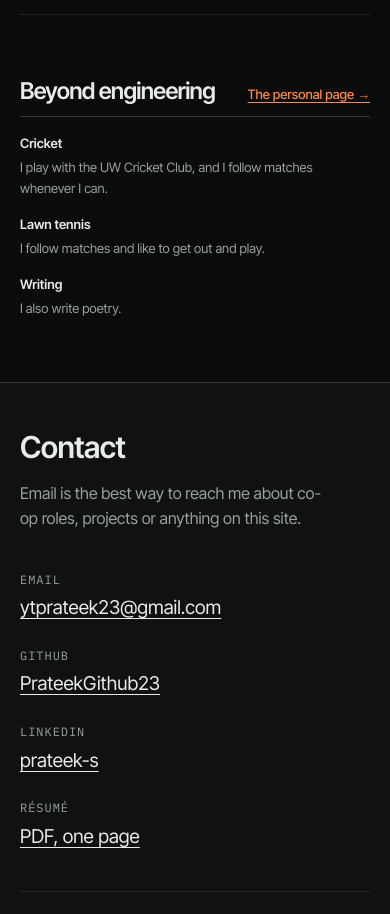
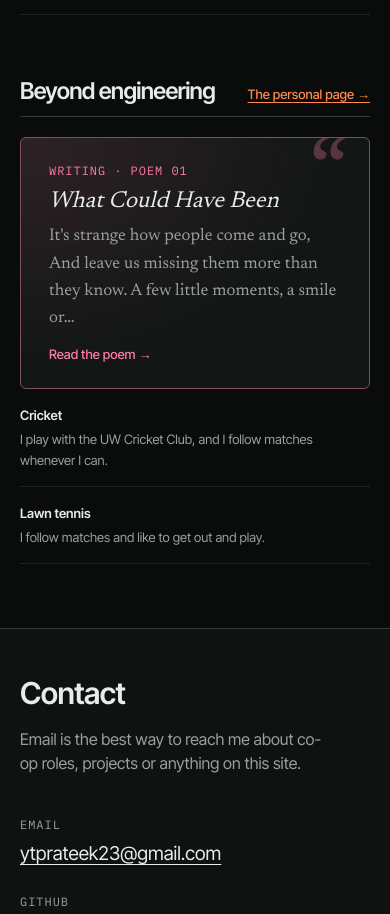
Before and after one commit to PrateekGithub23/personal-portfolio, a Next.js app: page / in a window 390 px wide. Shown: the part 8348-9262 px from the top of the page. Built offline with nearby package versions, Linux system fonts and the light colour scheme; no server answers.

Commit message:
Put poetry first on the personal page and highlight it on the homepage
- Beyond: featured poem card with its opening stanza, numbered list for more
  poems, sports cards below
- Homepage: highlighted link to the latest poem in the Beyond section

```diff
--- a/src/app/page.module.css
+++ b/src/app/page.module.css
@@ -734,14 +734,106 @@ a.chip:hover {
   letter-spacing: -0.03em;
 }
 
+.beyondGrid {
+  display: grid;
+  grid-template-columns: minmax(0, 7fr) minmax(0, 5fr);
+  gap: var(--col-gap);
+  padding-top: 1.25rem;
+  align-items: start;
+}
+
+/* Highlighted link to the latest poem. */
+.poemHighlight {
+  --poem: var(--hue-fitletter);
+  position: relative;
+  display: grid;
+  gap: 0.5rem;
+  padding: 1.5rem 1.75rem;
+  border: 1px solid color-mix(in srgb, var(--poem) 35%, var(--rule-strong));
+  border-radius: var(--radius);
+  background:
+    radial-gradient(
+      ellipse at 0% 0%,
+      color-mix(in srgb, var(--poem) 12%, transparent),
+      transparent 65%
+    ),
+    var(--plate);
+  text-decoration: none;
+  color: var(--ink);
+  overflow: hidden;
+  transition:
+    border-color var(--dur) var(--ease),
+    transform var(--dur) var(--ease),
+    box-shadow var(--dur) var(--ease);
+}
+
+.poemHighlight::after {
+  content: "\201C";
+  position: absolute;
+  right: 1.25rem;
+  top: -0.5rem;
+  font-family: var(--font-serif);
+  font-size: 6rem;
+  line-height: 1;
+  color: color-mix(in srgb, var(--poem) 30%, transparent);
+}
+
+.poemHighlight:hover {
+  color: var(--ink);
+  border-color: var(--poem);
+  transform: translateY(-2px);
+  box-shadow: 0 24px 48px -28px color-mix(in srgb, var(--poem) 50%, transparent);
+}
+
+.poemKicker {
+  font-family: var(--font-mono);
+  font-size: 0.75rem;
+  letter-spacing: 0.08em;
+  text-transform: uppercase;
+  color: var(--poem);
+}
+
+.poemName {
+  font-family: var(--font-serif);
+  font-style: italic;
+  font-size: var(--step-2);
+  line-height: 1.15;
+}
+
+.poemLine {
+  font-family: var(--font-serif);
+  font-size: 1.0625rem;
+  line-height: 1.6;
+  color: var(--muted);
+}
+
+.poemRead {
+  margin-top: 0.25rem;
+  font-size: var(--step--1);
+  font-weight: 500;
+  color: var(--poem);
+}
+
+.poemRead span {
+  display: inline-block;
+  transition: transform var(--dur) var(--ease);
+}
+
+.poemHighlight:hover .poemRead span {
+  transform: translateX(4px);
+}
+
 .beyondList {
   list-style: none;
   display: grid;
-  grid-template-columns: repeat(3, minmax(0, 1fr));
-  gap: 1rem var(--col-gap);
-  padding-top: 1rem;
+  gap: 1rem;
   font-size: var(--step--1);
   color: var(--muted);
+}
+
+.beyondList li {
+  padding-bottom: 1rem;
+  border-bottom: 1px solid var(--rule);
 }
 
 .beyondList p {
@@ -755,8 +847,8 @@ a.chip:hover {
   color: var(--ink);
 }
 
-@media (max-width: 44rem) {
-  .beyondList {
+@media (max-width: 48rem) {
+  .beyondGrid {
     grid-template-columns: 1fr;
   }
 }
--- a/src/app/page.tsx
+++ b/src/app/page.tsx
@@ -21,7 +21,7 @@ import { getProject } from "@/content/projects";
 import { site } from "@/content/site";
 import { DOMAIN_LABEL } from "@/content/types";
 import { domainHue, projectHue } from "@/lib/hues";
-import { getBeyondEntry } from "@/lib/markdown";
+import { getBeyondEntry, getPoems, poemExcerpt, poemNo } from "@/lib/markdown";
 import styles from "./page.module.css";
 
 export default function HomePage() {
@@ -32,6 +32,7 @@ export default function HomePage() {
   const fitLetter = getProject("fit-letter")!;
   const cricket = getBeyondEntry("cricket");
   const tennis = getBeyondEntry("tennis");
+  const latestPoem = getPoems().at(-1);
 
   /** Small coloured domain tags for a project. */
   const tags = (domains: typeof tracelayer.domains) => (
@@ -322,6 +323,18 @@ export default function HomePage() {
           </h2>
           <Link href="/beyond">The personal page →</Link>
         </div>
+        <div className={styles.beyondGrid}>
+          {/* The poem is the highlight of this section, so it gets the large card. */}
+          {latestPoem && (
+            <Link href={`/beyond/poems/${latestPoem.slug}`} className={styles.poemHighlight}>
+              <span className={styles.poemKicker}>Writing · {poemNo(latestPoem.number)}</span>
+              <span className={styles.poemName}>{latestPoem.title}</span>
+              <span className={styles.poemLine}>{poemExcerpt(latestPoem.body, 120)}</span>
+              <span className={styles.poemRead}>
+                Read the poem <span aria-hidden="true">→</span>
+              </span>
+            </Link>
+          )}
           <ul className={styles.beyondList}>
             {[cricket, tennis].map(
               (entry) =>
@@ -332,11 +345,8 @@ export default function HomePage() {
                   </li>
                 ),
             )}
-          <li>
-            <span className={styles.beyondName}>Writing</span>
-            <span>I also write poetry.</span>
-          </li>
           </ul>
+        </div>
       </section>
     </>
   );
--- a/src/lib/markdown.ts
+++ b/src/lib/markdown.ts
@@ -146,6 +146,21 @@ export function getPoems(): Poem[] {
 /** Two-digit label used everywhere a poem is numbered, e.g. "Poem 01". */
 export const poemNo = (n: number) => `Poem ${String(n).padStart(2, "0")}`;
 
+/** The first stanza of a poem, exactly as written (used for previews). */
+export function firstStanza(body: string): string {
+  return body.split(/\r?\n[ \t]*\r?\n/)[0] ?? body;
+}
+
+/**
+ * A one-line excerpt cut at a word boundary, for compact lists. Display only: the poem itself is
+ * always shown in full and unchanged on its own page.
+ */
+export function poemExcerpt(body: string, max = 150): string {
+  const first = firstStanza(body).replace(/\s+/g, " ").trim();
+  if (first.length <= max) return first;
+  return `${first.slice(0, first.lastIndexOf(" ", max))}…`;
+}
+
 export function getPoem(slug: string): Poem | undefined {
   return getPoems().find((p) => p.slug === slug);
 }
```
Also changed, not shown: src/app/beyond/page.module.css (+209 -152 lines), src/app/beyond/page.tsx (+71 -56 lines). Lines whose indentation alone changed are shown as unchanged.
